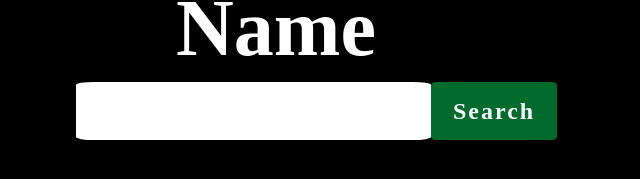
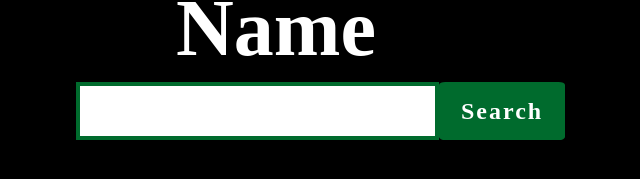
Before and after one commit to spiropoulos94/AlcoholApp, a React (Create React App) app: page /select/name in a window 1280 px wide. Shown: the part 183-362 px from the top of the page, without its empty margins (364-1004 px from the left). Built offline with nearby package versions, Linux system fonts and the light colour scheme; a web font is replaced by a local one.

Commit message:
input component

```diff
--- a/src/pages/search-by-name-page/search-by-name-page.styles.scss
+++ b/src/pages/search-by-name-page/search-by-name-page.styles.scss
@@ -11,8 +11,8 @@
     color: white;
     background: white;
     padding: 8px 22px;
-    border: 0;
-    border-radius: 5%;
+    border: 4px solid #006b2d;
+    //border-radius: 5%;
     color: #006b2d;
     font-weight: bold;
     letter-spacing: 2px;
```
